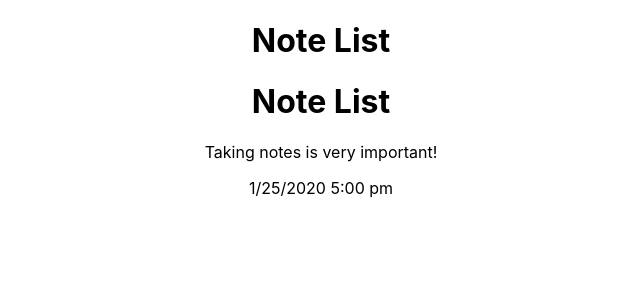
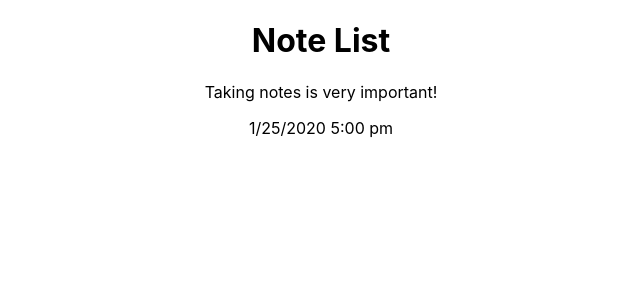
Before and after one commit to aklu/Duly-Noted, a React (Create React App) app: page / in a window 1280 px wide. Shown: the top 300 px of the page, without its empty margins (319-959 px from the left). Built offline with nearby package versions, Linux system fonts and the light colour scheme.

Commit message:
updated changes

```diff
--- a/src/components/NoteListItem.js
+++ b/src/components/NoteListItem.js
@@ -3,17 +3,17 @@ import PropTypes from "prop-types";
 
 
 export default function NoteListItem(props) {
+    const MAX_LENGTH = 200
+
     const {
         dateTimeText,
         id,
         onClick  = () => {},
         text,
-        MAX_LENGTH
       } = props;
 
     return(
       <div className="noteListItem">
-        <h1>Note List</h1>
         <div className="noteList">
           <div type="button" className="noteListItem" onClick={() => onClick(id)} >
           {text.length > MAX_LENGTH ?
```
